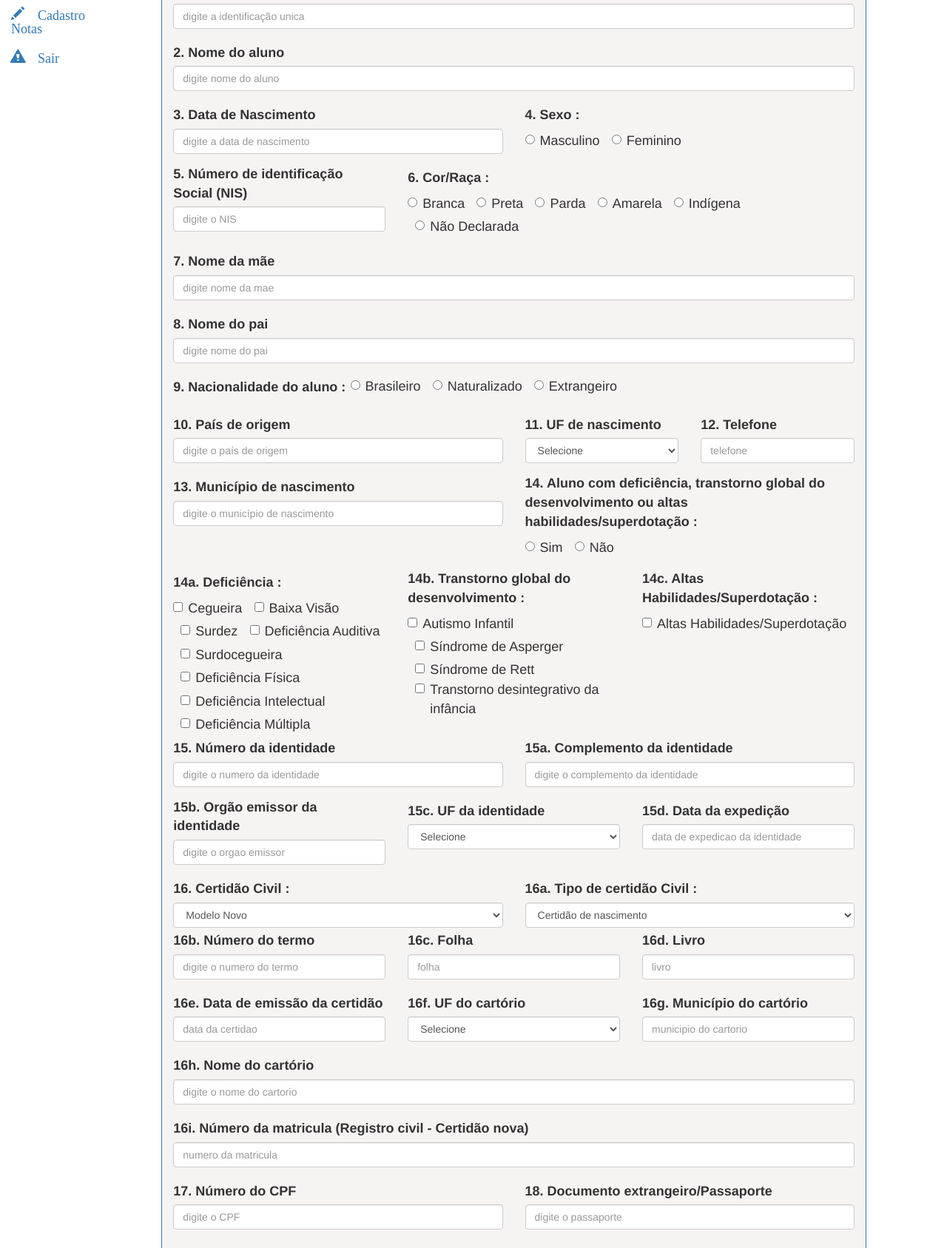
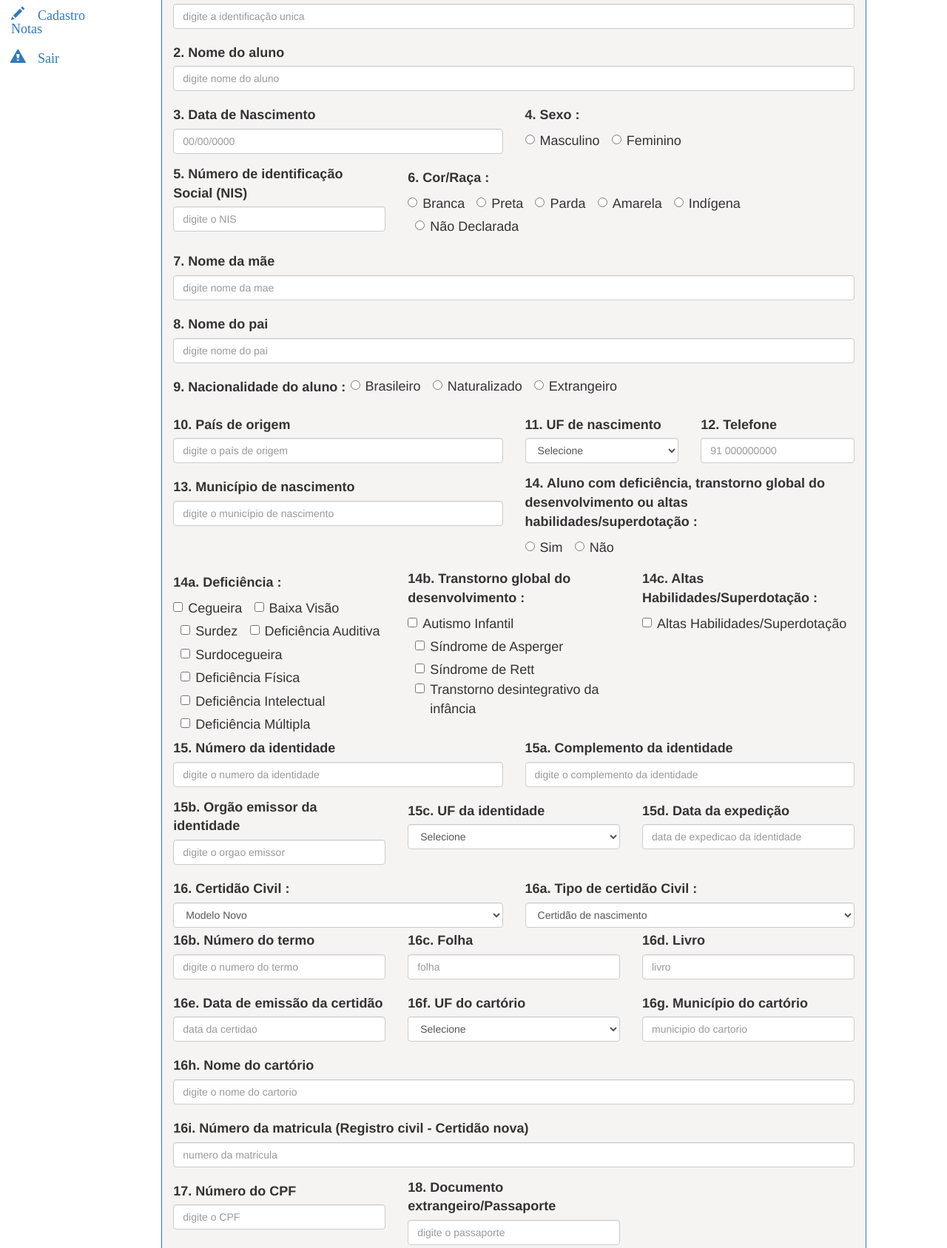
Before and after one commit to Jayce90/educare, a PHP site: page /perfil_secretaria/index_secretaria.php in a window 1280 px wide. Shown: the part 266-1953 px from the top of the page at 74% size. Run offline with PHP 8.4, Linux system fonts and the light colour scheme.

Commit message:
## 18 - Mascaras de cpf e fone. Mais valores renomeados no cadastro do aluno

```diff
--- a/perfil_secretaria/index_secretaria.php
+++ b/perfil_secretaria/index_secretaria.php
@@ -7,6 +7,7 @@
         <link href="../layout/css/bootstrap.min.css" rel="stylesheet">
         <link href="../layout/css/local.css" rel="stylesheet">
         <script src="../layout/js/bootstrap.min.js"></script>
+        <script src="../layout/js/mascara_local.js"></script>
         <link rel="shortcut icon" href="../imagens/icone.png" type="image/x-icon">
         <title>SECRETARIA ESCOLAR</title>
     </head>
@@ -56,7 +57,7 @@
 
                                             <div class="form-group">
                                                 <label for="inputNascimento">3. Data de Nascimento</label>
-                                                <input type="text" name="cad_nasc_aluno" class="form-control" id="inputNascimento" placeholder="digite a data de nascimento">
+                                                <input type="text" name="cad_nasc_aluno" class="form-control" id="inputNascimento" placeholder="00/00/0000" required="" maxlength="10" onkeypress="formatar('##/##/####', this)" onblur="showride()">
                                             </div>
                                         </div>
                                         <div class="col-xs-6 col-md-6">
@@ -80,7 +81,7 @@
                                         <div class="col-xs-6 col-md-4">
                                             <div class="form-group">
                                                 <label for="inputNis">5. Número de identificação Social (NIS)</label>
-                                                <input type="text" name="cad_nis_aluno" class="form-control" id="inputNis" placeholder="digite o NIS">
+                                                <input type="text" name="cad_nis_aluno" class="form-control" id="inputNis" placeholder="digite o NIS" required="" maxlength="14" onkeypress="formatar('########### ##', this)" onblur="showride()">
                                             </div>
 
                                         </div>
@@ -187,7 +188,7 @@
 
                                             <div class="form-group">
                                                 <label for="inputtelefonealuno">12. Telefone</label>
-                                                <input type="text" name="cad_telefone_aluno" class="form-control" id="inputtelefonealuno" placeholder="telefone">
+                                                <input type="text" name="cad_telefone_aluno" class="form-control" id="inputtelefonealuno" placeholder="91 000000000" required="" maxlength="12" onkeypress="formatar('## #########', this)" onblur="showhide()">
                                             </div>
 
                                         </div>
@@ -491,13 +492,13 @@
 
 
                                     <div class="row">
-                                        <div class="col-md-6">
+                                        <div class="col-md-4">
 
                                             <label for="inputCpf">17. Número do CPF</label>
-                                            <input type="text" name="cad_cpf_aluno" class="form-control" id="inputCpf" placeholder="digite o CPF">
+                                            <input type="text" name="cad_cpf_aluno" class="form-control" id="inputCpf" placeholder="digite o CPF" required="" maxlength="14" onkeypress="formatar ('###.###.###-##', this)" onblur="showhide()">
 
                                         </div>
-                                        <div class="col-md-6">
+                                        <div class="col-md-4">
 
                                             <label for="inputPassaporte">18. Documento extrangeiro/Passaporte</label>
                                             <input type="text" name="cad_passaporte_aluno" class="form-control" id="inputPassaporte" placeholder="digite o passaporte">
@@ -537,7 +538,7 @@
 
                                             <div class="form-group">
                                                 <label for="inputCep">20. CEP</label>
-                                                <input type="text" name="cad_cep_aluno" class="form-control" id="inputCep" placeholder="digite o CEP">
+                                                <input type="text" name="cad_cep_aluno" class="form-control" id="inputCep" placeholder="digite o CEP" required="" maxlength="9" onkeypress="formatar('#####-###', this)" onblur="showride()">
 
                                             </div>
 
@@ -689,7 +690,7 @@
 
                                         <div class="col-md-6">
                                             <label for="inputTipoveiculo">28c. Aquaviário/Embarcação
- :</label><br>
+                                                :</label><br>
 
                                             <select class="form-control" name="cad_tipo_transporte_aluno[]">
                                                 <option value="">Selecione</option>
```
